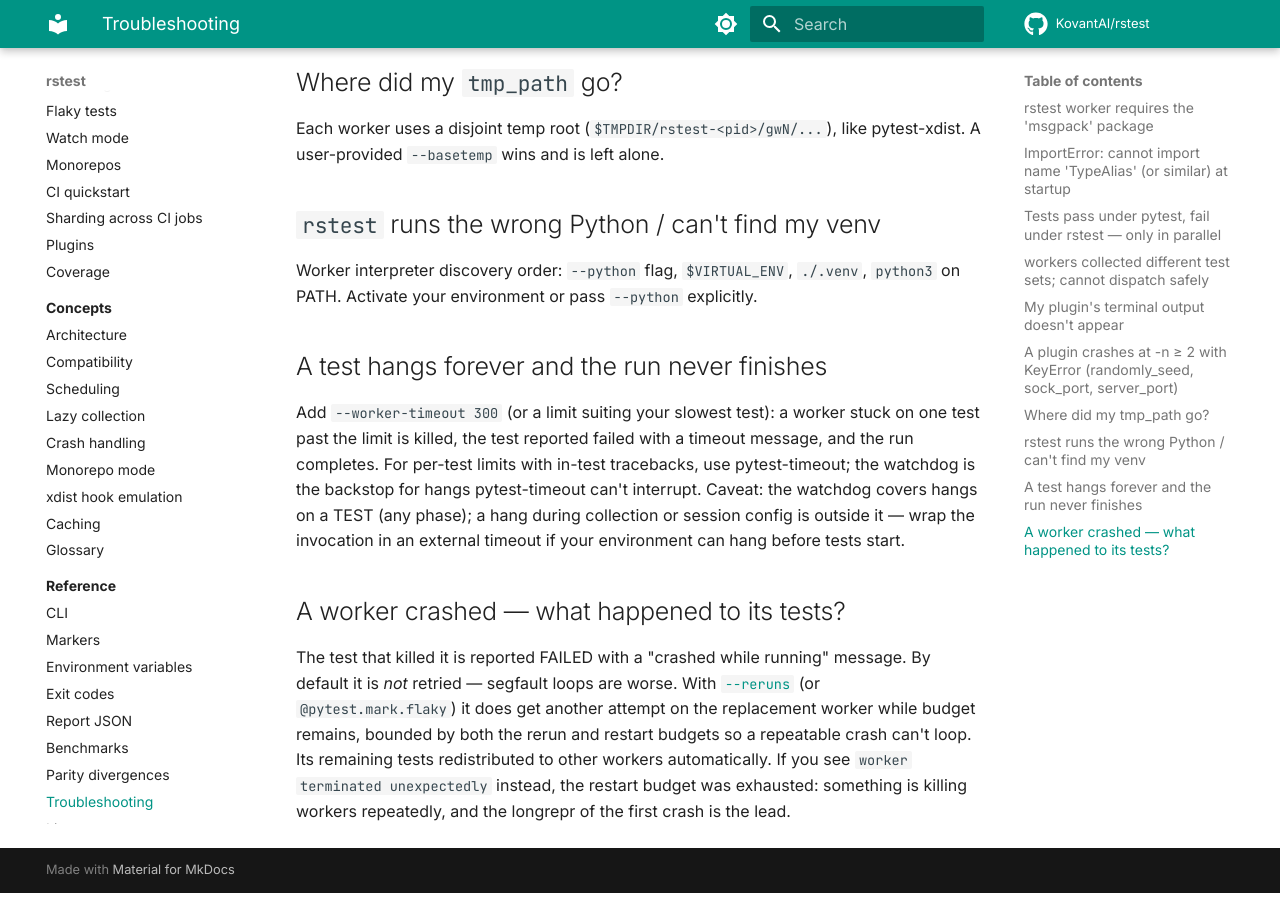
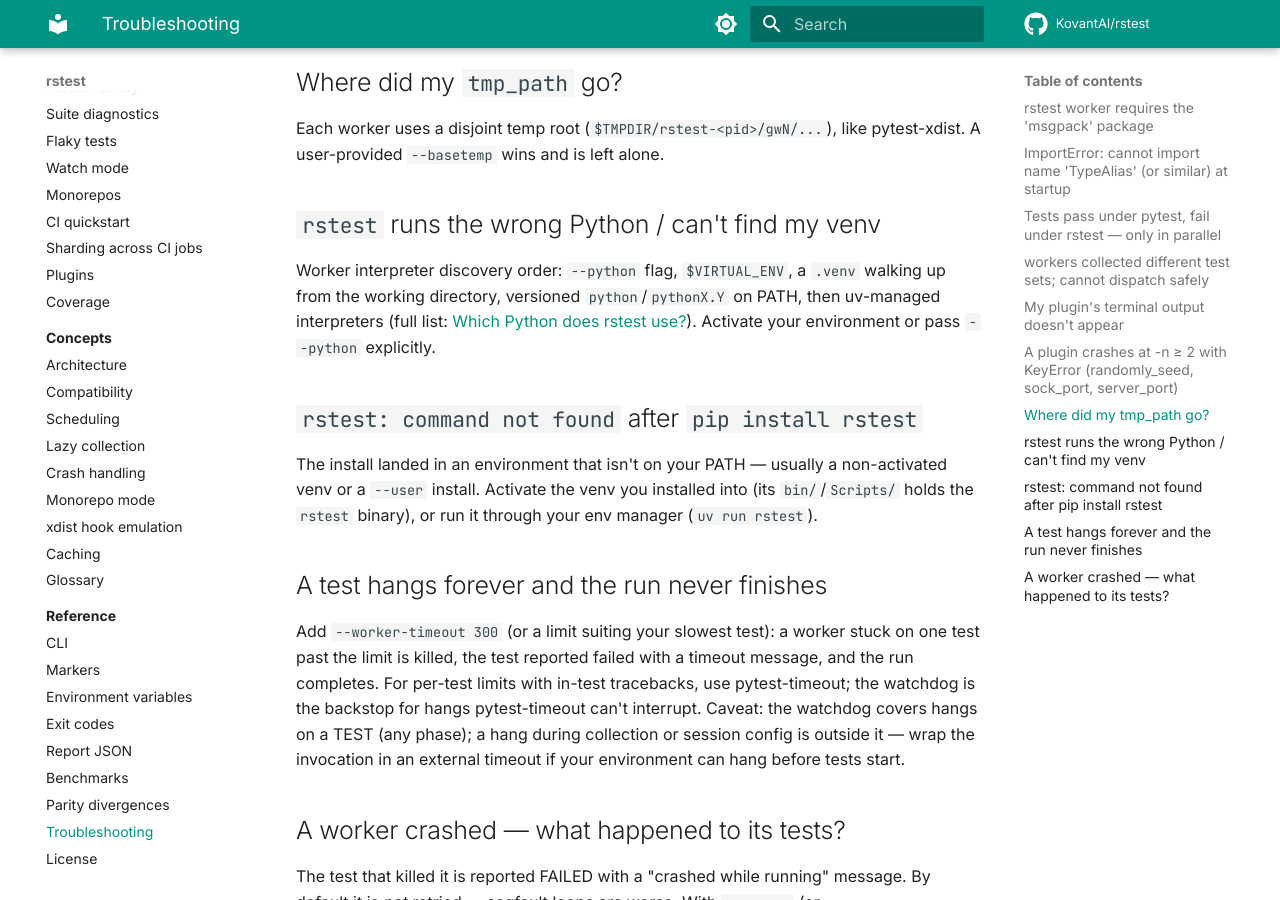
Before and after one commit to KovantAI/rstest, an MkDocs documentation site: the page built from docs/reference/troubleshooting.md, in a window 1280 px wide and 900 px high, scrolled down 1379 px. Built offline with MkDocs 1.6.1 and Material for MkDocs 9.7.7, drawn with Linux system fonts in a browser that asks for light colours; comment, search, counter and statistics services are not loaded.

Commit message:
docs: review

```diff
--- a/docs/reference/troubleshooting.md
+++ b/docs/reference/troubleshooting.md
@@ -52,9 +52,18 @@
 
 ## `rstest` runs the wrong Python / can't find my venv
 
-Worker interpreter discovery order: `--python` flag, `$VIRTUAL_ENV`,
-`./.venv`, `python3` on PATH. Activate your environment or pass
-`--python` explicitly.
+Worker interpreter discovery order: `--python` flag, `$VIRTUAL_ENV`, a
+`.venv` walking up from the working directory, versioned `python`/`pythonX.Y`
+on PATH, then uv-managed interpreters (full list:
+[Which Python does rstest use?](../getting-started/installation.md#which-python-does-rstest-use)).
+Activate your environment or pass `--python` explicitly.
+
+## `rstest: command not found` after `pip install rstest`
+
+The install landed in an environment that isn't on your PATH — usually a
+non-activated venv or a `--user` install. Activate the venv you installed
+into (its `bin/`/`Scripts/` holds the `rstest` binary), or run it through
+your env manager (`uv run rstest`).
 
 ## A test hangs forever and the run never finishes
 
```
Also changed, not shown: docs/getting-started/installation.md (+11 -9 lines), docs/guides/monorepo.md (+1 -1 lines), docs/guides/plugins.md (+1 -1 lines), docs/reference/benchmarks.md (+1 -1 lines).
